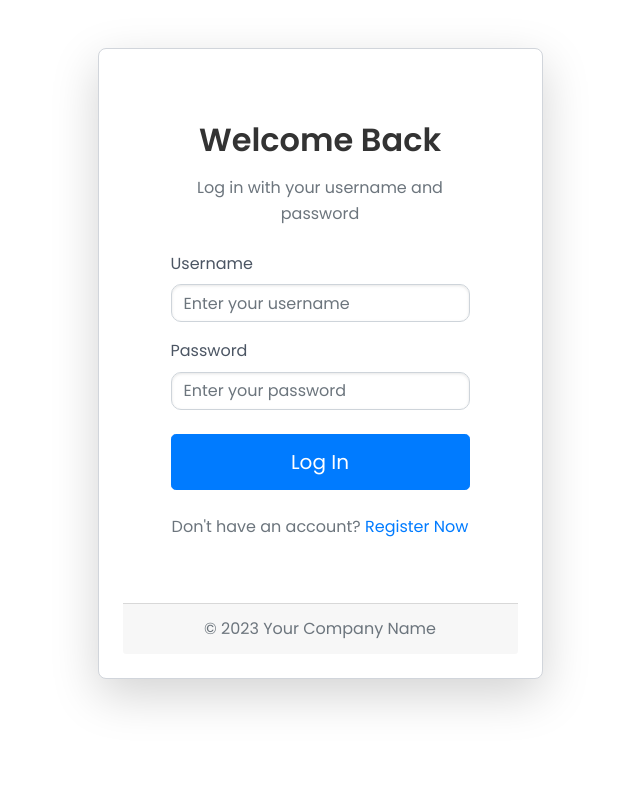
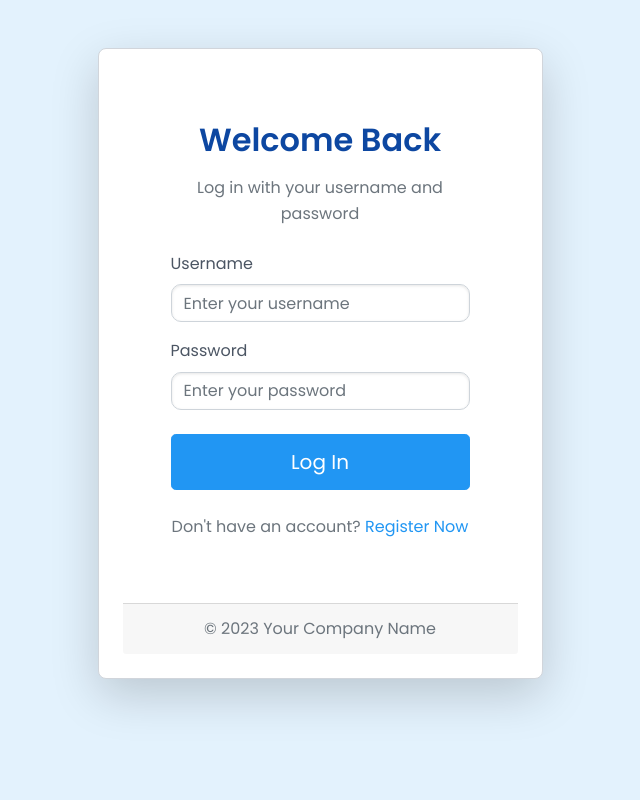
Before and after one commit to RajeshKc777/InternProject, a Django app: page / in a window 1280 px wide. Shown: the whole page, without its empty margins (320-960 px from the left). Run offline with Django 5.2, Linux system fonts and the light colour scheme; some libraries are stand-ins or nearby versions.

Commit message:
Update login page with blue color theme

```diff
--- a/templates/registration/login.html
+++ b/templates/registration/login.html
@@ -9,9 +9,9 @@
     <!-- Custom CSS - Assuming you have a main styles file now -->
     <link rel="stylesheet" href="../../static/css/style.css">
     <style>
-        /* Additional specific styles for the login page if needed, but try to use the main style.css */
+        /* Updated styles for blue color theme on login page */
         body {
-            background-color: var(--color-background); /* Use color variable from style.css */
+            background-color: #e3f2fd; /* Light blue background */
             min-height: 100vh;
             display: flex;
         }
@@ -21,12 +21,24 @@
             transition: border-color 0.3s ease;
         }
         .form-control:focus {
-            border-color: #667eea;
-            box-shadow: 0 0 5px rgba(102, 126, 234, 0.5);
+            border-color: #2196f3; /* Blue focus border */
+            box-shadow: 0 0 5px rgba(33, 150, 243, 0.5);
         }
         h2 {
-            color: #333;
+            color: #0d47a1; /* Dark blue heading */
             font-weight: 700;
+        }
+        .btn-primary {
+            background-color: #2196f3;
+            border-color: #2196f3;
+            transition: background-color 0.3s ease;
+        }
+        .btn-primary:hover {
+            background-color: #1976d2;
+            border-color: #1976d2;
+        }
+        .text-primary {
+            color: #2196f3 !important;
         }
     </style>
 </head>
```
